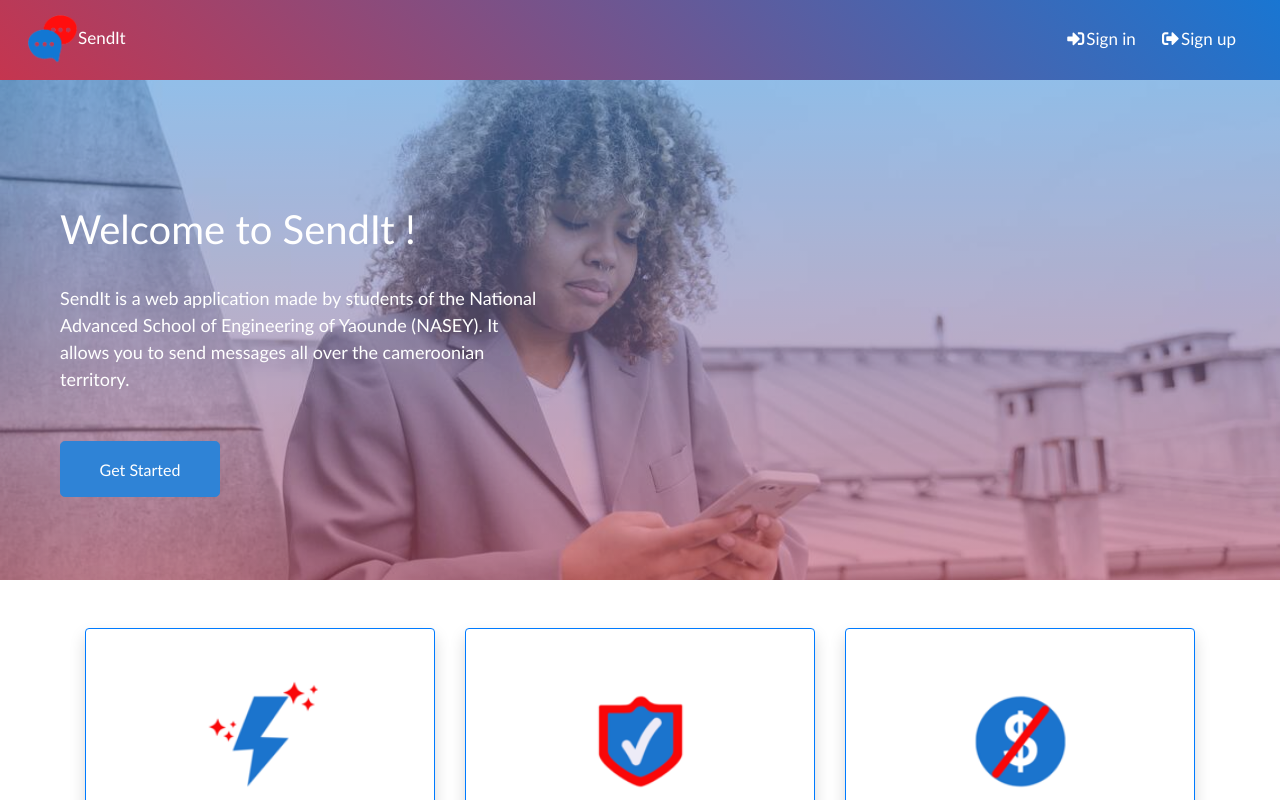
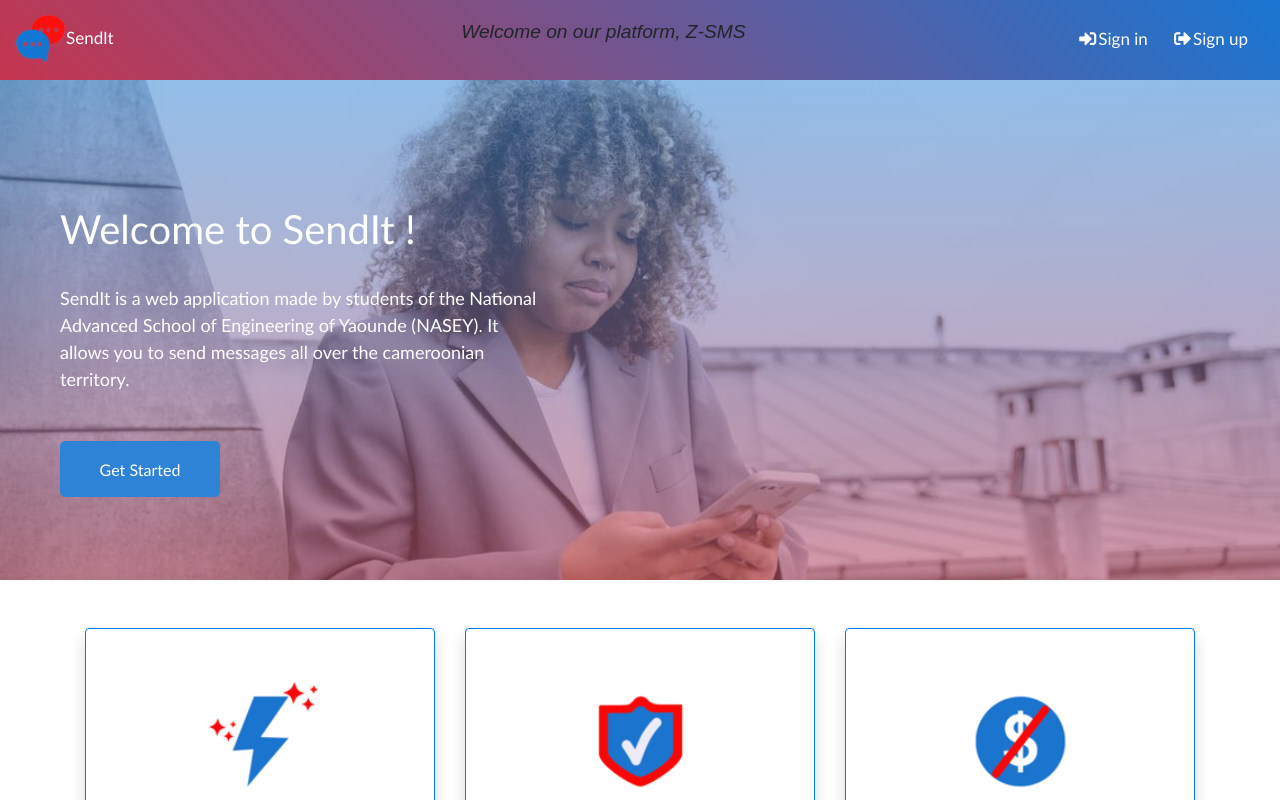
Before and after one commit to KarlTortebecker/SMS-sending-platform, an Angular app in the folder frontend/: page / in a window 1280 px wide. Shown: the top 800 px of the page. Built offline with nearby package versions, Linux system fonts and the light colour scheme.

Commit message:
restructuration du frontend

```diff
--- a/frontend/src/app/core/services/contact.service.ts
+++ b/frontend/src/app/core/services/contact.service.ts
@@ -7,7 +7,7 @@ import { Subject } from 'rxjs';
 })
 export class ContactService {
   contactSubject = new Subject<Contact[]>();
-  private contacts: Contact[] = [new Contact('654454354','John DOE', "../../../assets/images/logosms.png")];
+  private contacts: Contact[] = [];
   emitContacts() {
     this.contactSubject.next(this.contacts.slice());
   }
--- a/frontend/src/app/nav-index/nav-index.component.html
+++ b/frontend/src/app/nav-index/nav-index.component.html
@@ -1,8 +1,9 @@
-<nav class="nav px-3 " >
+<nav class="nav px-1 " >
     <a class="navbar-brand">
         <img src='../../../assets/images/logosms.png' width="50" height="50" alt="Logo du site" />
         <span class="hidden-sm">SendIt</span>
     </a>
+    <p>Welcome on our platform, Z-SMS</p>
     <div class="hidden-sm  nav--right">
         <a class="dropdown-item fromleft" routerLink="/auth/signin"> <i class="fa fa-fw fa-sign-in-alt"></i>Sign in</a>
         <a class="dropdown-item fromleft" routerLink="/auth/signup"> <i class="fa fa-fw fa-sign-out-alt"></i>Sign up</a>
--- a/frontend/src/app/nav-index/nav-index.component.scss
+++ b/frontend/src/app/nav-index/nav-index.component.scss
@@ -116,3 +116,10 @@
     }
 
   }
+
+  p{
+
+    font-family:Arial, Helvetica, sans-serif;
+    font-size: 120%;
+    font-style: italic;
+  }
```
